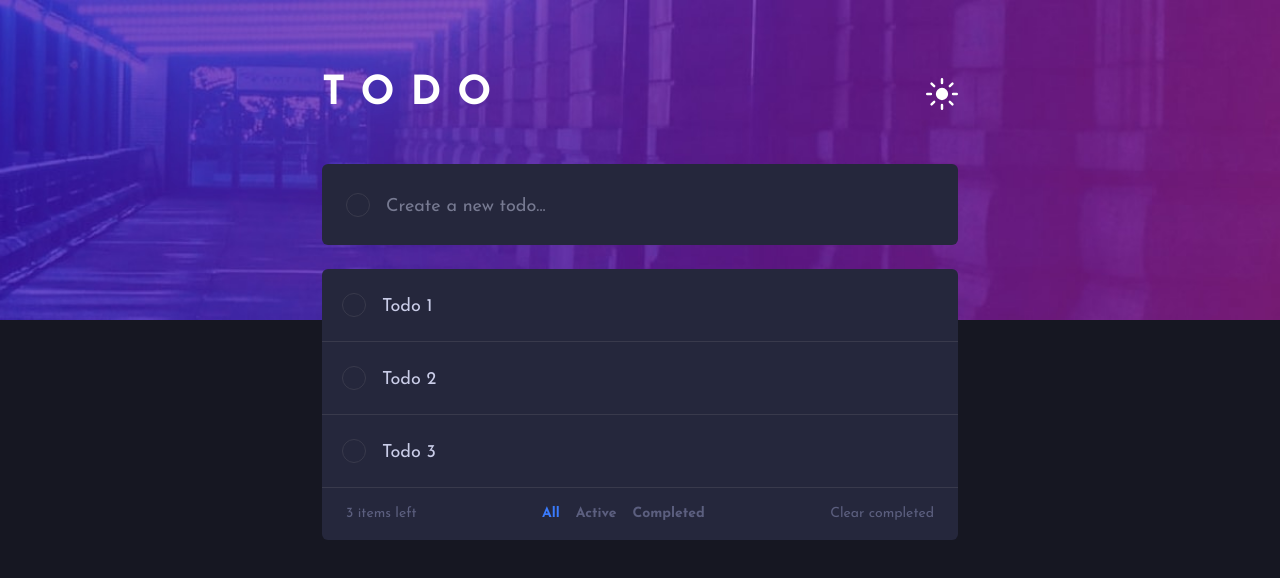
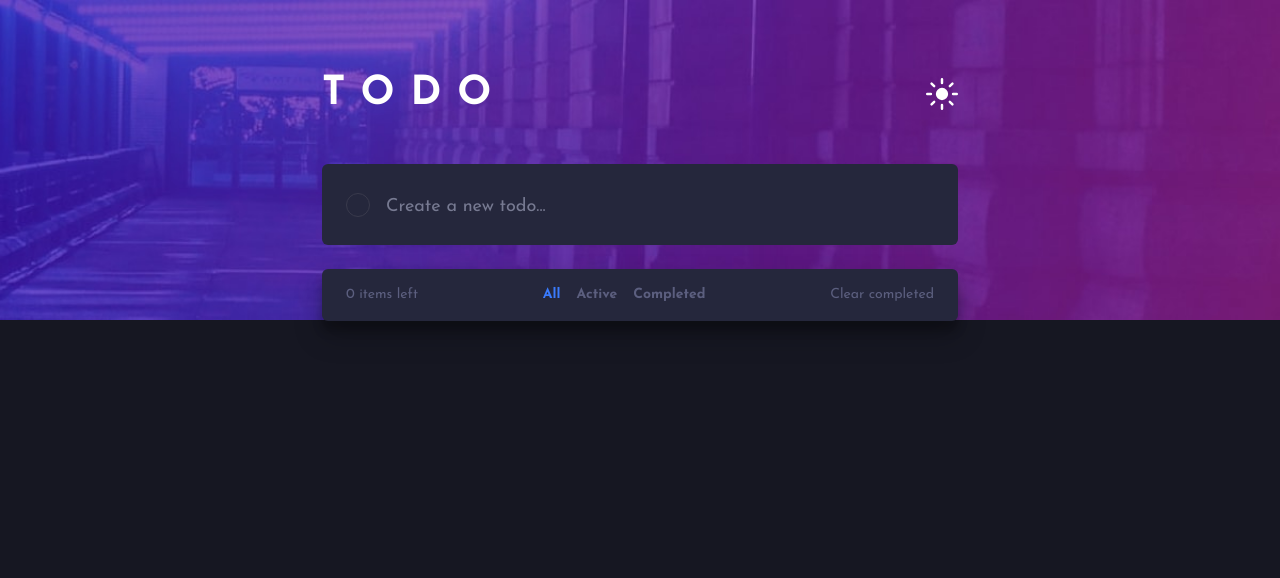
Before and after one commit to Wolfrand/todo-list-app, a React (Vite) app: page / in a window 1280 px wide. Shown: the top 578 px of the page. Built offline with nearby package versions, Linux system fonts and the light colour scheme.

Commit message:
feat(tasks): add task creation and list rendering
- Add submit logic to handle new task input from form
- Manage tasks state to store and update the list
- Render tasks dynamically on the screen

```diff
--- a/src/App.tsx
+++ b/src/App.tsx
@@ -1,16 +1,42 @@
+import { useState, type FormEvent } from "react";
 import TodoContainer from "./components/TodoContainer";
 import TodoForm from "./components/TodoForm";
 import TodoHeader from "./components/TodoHeader";
 import TodoList from "./components/TodoList";
 
+export interface Todo {
+  id: number,
+  text: string,
+  completed: boolean
+};
+
 function App() {
+  const [todoList, setTodoList] = useState<Todo[]>([]);
+
+  const addTodo = (event: FormEvent<HTMLFormElement>) => {
+    event.preventDefault();
+
+    const formData = new FormData(event.currentTarget);
+    const todoItem = formData.get("todo") as string;
+
+    if(!todoItem.trim()) return
+
+    setTodoList(prev => [...prev, {
+      id: Date.now(),
+      text: todoItem,
+      completed: false
+    }]);
+
+    event.currentTarget.reset();
+  };
+
   return (
     <TodoContainer>
       <TodoHeader></TodoHeader>
 
-      <TodoForm></TodoForm>
+      <TodoForm addTodo={addTodo}></TodoForm>
 
-      <TodoList></TodoList>
+      <TodoList todoList={todoList}></TodoList>
     </TodoContainer>
   )
 };
--- a/src/Components/TodoForm/index.tsx
+++ b/src/Components/TodoForm/index.tsx
@@ -1,14 +1,18 @@
 import { themeConfig } from "../../contexts/theme";
 import { ThemeContext } from "../../contexts/ThemeContext";
-import { useContext } from "react";
+import { useContext, type FormEvent } from "react";
 
-const TodoForm = () => {
+interface TodoInputProps {
+    addTodo: (event: FormEvent<HTMLFormElement>) => void
+};
+
+const TodoForm = ({ addTodo }: TodoInputProps) => {
     const context = useContext(ThemeContext);
 
     const { theme } = context;
 
     return (
-        <form className="relative mb-6">
+        <form className="relative mb-6" onSubmit={addTodo}>
             <span className={`absolute w-6 h-6 border ${themeConfig[theme].todo.borderColor} rounded-full top-1/2 transform -translate-y-1/2 left-6`}></span>
 
             <input className={`${themeConfig[theme].todo.backgroundColor} w-full ${themeConfig[theme].todo.textColor} rounded-md pl-16 pt-6.5 pb-6 sm:pt-7.25 outline-none text-lg placeholder:text-[1rem] sm:placeholder:text-lg`} type="text" placeholder="Create a new todo..." name="todo" />
--- a/src/Components/TodoList/index.tsx
+++ b/src/Components/TodoList/index.tsx
@@ -1,23 +1,22 @@
+import type { Todo } from "../../App";
 import { themeConfig } from "../../contexts/theme";
 import { ThemeContext } from "../../contexts/ThemeContext";
 import { useContext } from "react";
 
-const TodoList = () => {
+interface TodoListProps {
+    todoList: Todo[]
+};
+
+const TodoList = ({ todoList }: TodoListProps) => {
     const context = useContext(ThemeContext);
 
     const { theme } = context;
 
-    const todos = [
-        { id: 1, text: "Todo 1" },
-        { id: 2, text: "Todo 2" },
-        { id: 3, text: "Todo 3" }
-    ];
-
     return (
         <>
-            <div className={`${themeConfig[theme].todo.backgroundColor} rounded-md`}>
+            <div className={`${themeConfig[theme].todo.backgroundColor} rounded-md ${themeConfig[theme].todo.shadow}`}>
                 <ul>
-                    {todos.map((todo) => (
+                    {todoList.map((todo) => (
                         <li key={todo.id} className={`flex items-center ${themeConfig[theme].todo.textColor} p-5 sm:text-lg border-b ${themeConfig[theme].todo.borderColor} gap-4`}>
                             <span className="w-6 h-6 rounded-full hover:bg-[linear-gradient(to_right,hsl(192,100%,67%),hsl(280,87%,65%))] hover:p-px">
                                 <button className={`w-full h-full border ${themeConfig[theme].todo.borderColor} ${themeConfig[theme].todo.backgroundColor} rounded-full cursor-pointer`}></button>
@@ -29,7 +28,7 @@ const TodoList = () => {
                 </ul>
 
                 <div className={`flex justify-between ${themeConfig[theme].filter.textColor} text-sm px-6 py-4`}>
-                    <p>{todos.length} items left</p>
+                    <p>{todoList.length} items left</p>
 
                     <div className="hidden sm:flex gap-4">
                         <button className={`cursor-pointer font-bold ${themeConfig[theme].filter.hover} text-bright-blue`}>All</button>
@@ -41,7 +40,7 @@ const TodoList = () => {
                 </div>
             </div>
 
-            <div className={` flex justify-center gap-5 py-4 rounded-md mt-4 ${themeConfig[theme].todo.backgroundColor} ${themeConfig[theme].filter.textColor} sm:hidden`}>
+            <div className={`flex justify-center gap-5 py-4 rounded-md mt-4 ${themeConfig[theme].todo.backgroundColor} ${themeConfig[theme].filter.textColor} sm:hidden ${themeConfig[theme].todo.shadow}`}>
                 <button className={`cursor-pointer font-bold ${themeConfig[theme].filter.hover} text-bright-blue`}>All</button>
                 <button className={`cursor-pointer font-bold ${themeConfig[theme].filter.hover}`}>Active</button>
                 <button className={`cursor-pointer font-bold ${themeConfig[theme].filter.hover}`}>Completed</button>
```
